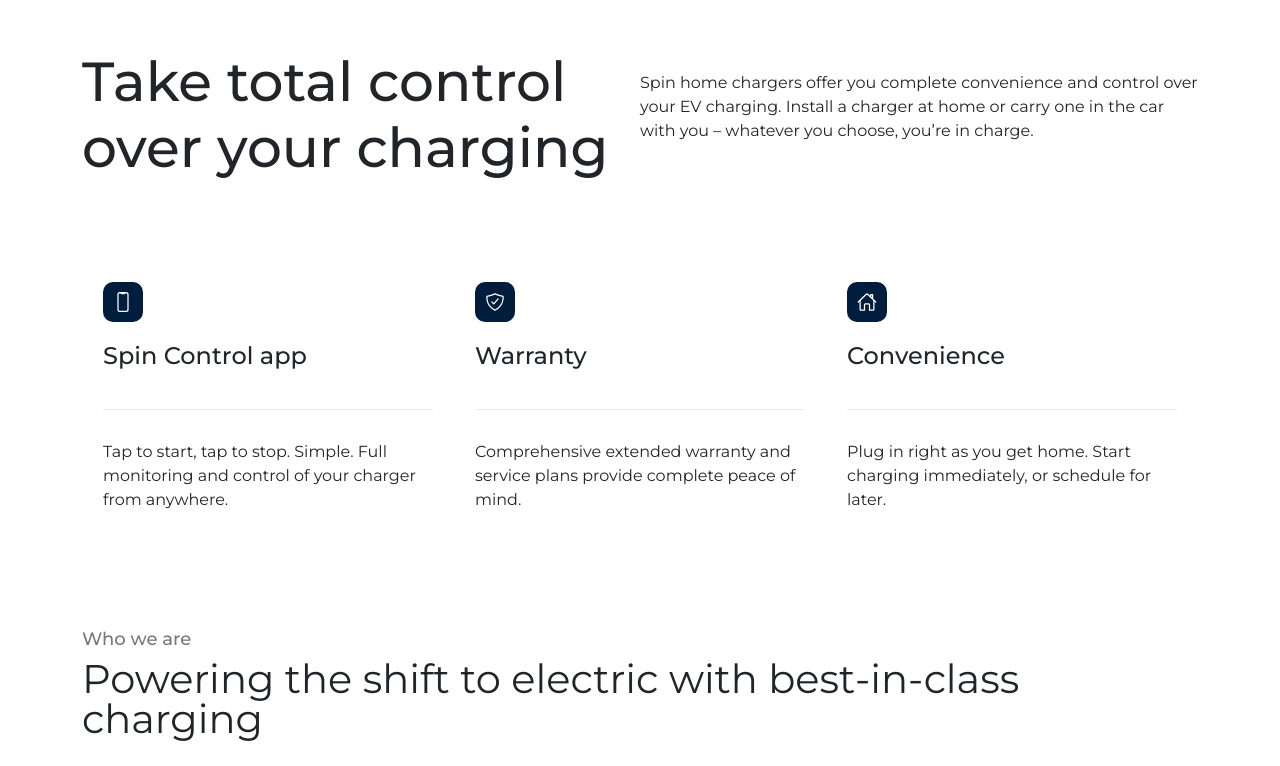
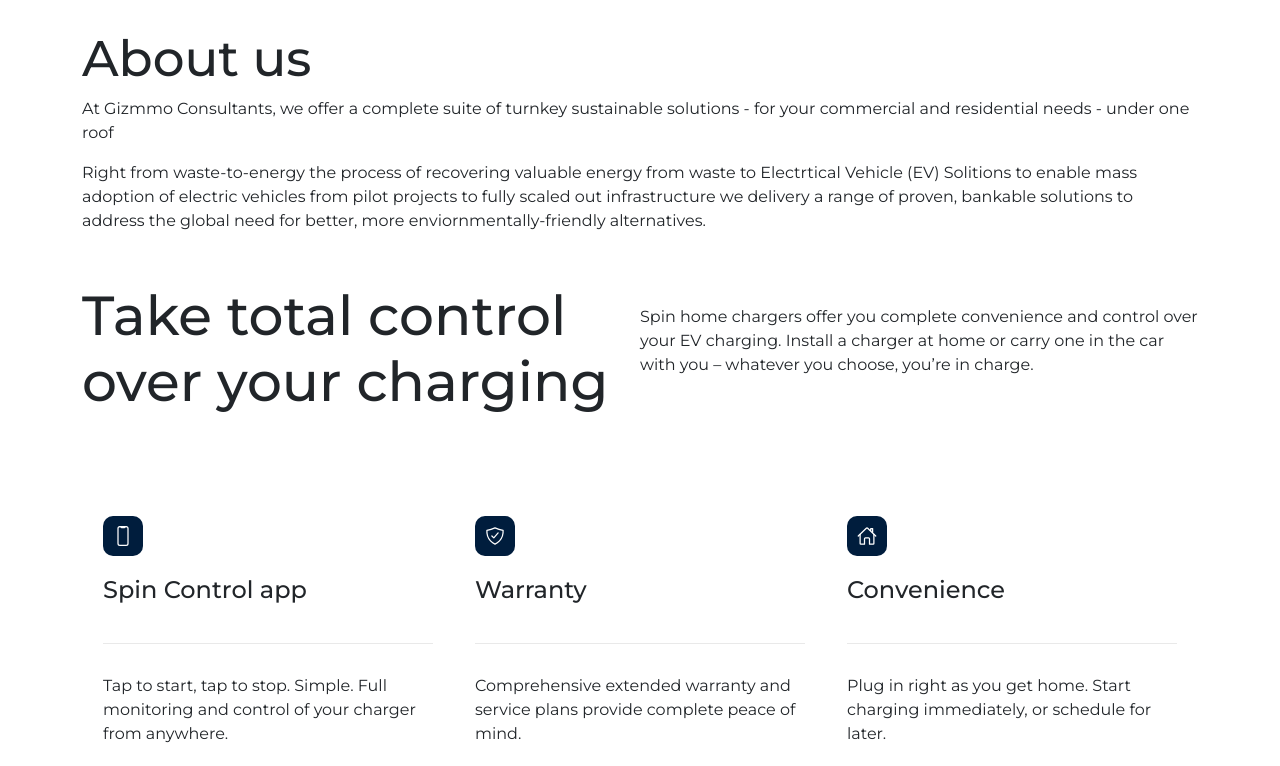
Before and after one commit to sidmrlazy/gizmmoconsultantsweb, a PHP site: page / in a window 1280 px wide. Shown: the part 1062-1828 px from the top of the page. Run offline with PHP 8.4, Linux system fonts and the light colour scheme.

Commit message:
new file:   assets/images/exicom-logo.png modified:   assets/styles.css modified:   components/homepage-section-1.php new file:   components/homepage-section-2.php modified:   includes/navbar.php modified:   index.php

```diff
--- a/assets/styles.css
+++ b/assets/styles.css
@@ -24,6 +24,12 @@
   font-size: 16px !important;
   font-weight: 500 !important;
 }
+.right-navbar-brand {
+  max-width: 10% !important;
+}
+.right-navbar-brand img {
+  width: 100%;
+}
 
 /* ========== HOMEPAGE BANNER ==========  */
 .banner-container {
@@ -36,7 +42,19 @@
   width: 100%;
   height: auto;
 }
-.homepage-section-1-grid {
+
+/* ========== HOMEPAGE BANNER SECTION 1 ==========  */
+.hompage-section-1 {
+  margin-top: 30px;
+  margin-bottom: 30px;
+}
+.hompage-section-1 h1 {
+  font-weight: 500;
+  font-size: 50px;
+}
+
+/* ========== HOMEPAGE BANNER SECTION 2 ==========  */
+.homepage-section-2-grid {
   display: flex;
   flex-wrap: wrap;
   margin-top: 50px;
@@ -44,12 +62,12 @@
   justify-content: center;
   align-items: center;
 }
-.homepage-section-1-grid h2 {
+.homepage-section-2-grid h2 {
   font-weight: 500;
   font-size: 55px;
   margin: 0 !important;
 }
-.homepage-section-1-bottom-grid {
+.homepage-section-2-bottom-grid {
   display: flex;
   flex-wrap: wrap;
   margin-top: 80px;
--- a/components/homepage-section-1.php
+++ b/components/homepage-section-1.php
@@ -1,44 +1,10 @@
-<div class="container">
-    <div class="homepage-section-1-grid">
-        <div class="col-md-6">
-            <h2>Take total control over your charging</h2>
-        </div>
+<div class="container hompage-section-1">
+    <h1>About us</h1>
+    <p>At Gizmmo Consultants, we offer a complete suite of turnkey sustainable solutions - for your commercial and
+        residential needs - under one roof</p>
 
-        <div class="col-md-6">
-            <p>Spin home chargers offer you complete convenience and control over your EV charging. Install a charger at
-                home or
-                carry one in the car with you – whatever you choose, you’re in charge.</p>
-        </div>
-    </div>
+    <p>Right from waste-to-energy the process of recovering valuable energy from waste to Electrtical Vehicle (EV)
+        Solitions to enable mass adoption of electric vehicles from pilot projects to fully scaled out infrastructure we
+        delivery a range of proven, bankable solutions to address the global need for better, more
+        enviornmentally-friendly alternatives.</p>
 </div>
-
-<div class="container">
-    <div class="homepage-section-1-bottom-grid">
-        <div class="col-md-4 homepage-grid-card">
-            <div class="homepage-grid-icon-container">
-                <ion-icon name="phone-portrait-outline"></ion-icon>
-            </div>
-            <h3>Spin Control app</h3>
-            <div class="hr-line"></div>
-            <p>Tap to start, tap to stop. Simple. Full monitoring and control of your charger from anywhere.</p>
-        </div>
-
-        <div class="col-md-4 homepage-grid-card">
-            <div class="homepage-grid-icon-container">
-                <ion-icon name="shield-checkmark-outline"></ion-icon>
-            </div>
-            <h3>Warranty</h3>
-            <div class="hr-line"></div>
-            <p>Comprehensive extended warranty and service plans provide complete peace of mind.</p>
-        </div>
-
-        <div class="col-md-4 homepage-grid-card">
-            <div class="homepage-grid-icon-container">
-                <ion-icon name="home-outline"></ion-icon>
-            </div>
-            <h3>Convenience</h3>
-            <div class="hr-line"></div>
-            <p>Plug in right as you get home. Start charging immediately, or schedule for later.</p>
-        </div>
-    </div>
-</div>
--- /dev/null
+++ b/components/homepage-section-2.php
@@ -0,0 +1,44 @@
+<div class="container">
+    <div class="homepage-section-2-grid">
+        <div class="col-md-6">
+            <h2>Take total control over your charging</h2>
+        </div>
+
+        <div class="col-md-6">
+            <p>Spin home chargers offer you complete convenience and control over your EV charging. Install a charger at
+                home or
+                carry one in the car with you – whatever you choose, you’re in charge.</p>
+        </div>
+    </div>
+</div>
+
+<div class="container">
+    <div class="homepage-section-2-bottom-grid">
+        <div class="col-md-4 homepage-grid-card">
+            <div class="homepage-grid-icon-container">
+                <ion-icon name="phone-portrait-outline"></ion-icon>
+            </div>
+            <h3>Spin Control app</h3>
+            <div class="hr-line"></div>
+            <p>Tap to start, tap to stop. Simple. Full monitoring and control of your charger from anywhere.</p>
+        </div>
+
+        <div class="col-md-4 homepage-grid-card">
+            <div class="homepage-grid-icon-container">
+                <ion-icon name="shield-checkmark-outline"></ion-icon>
+            </div>
+            <h3>Warranty</h3>
+            <div class="hr-line"></div>
+            <p>Comprehensive extended warranty and service plans provide complete peace of mind.</p>
+        </div>
+
+        <div class="col-md-4 homepage-grid-card">
+            <div class="homepage-grid-icon-container">
+                <ion-icon name="home-outline"></ion-icon>
+            </div>
+            <h3>Convenience</h3>
+            <div class="hr-line"></div>
+            <p>Plug in right as you get home. Start charging immediately, or schedule for later.</p>
+        </div>
+    </div>
+</div>
--- a/includes/navbar.php
+++ b/includes/navbar.php
@@ -36,6 +36,9 @@
                     </ul>
                 </li> -->
             </ul>
+            <div class="right-navbar-brand">
+                <img src="assets/images/exicom-logo.png" alt="">
+            </div>
             <!-- <form class="d-flex" role="search">
                 <input class="form-control me-2" type="search" placeholder="Search" aria-label="Search">
                 <button class="btn btn-outline-success" type="submit">Search</button>
--- a/index.php
+++ b/index.php
@@ -2,5 +2,6 @@
 <?php include('includes/navbar.php') ?>
 <?php include('components/homepage-banner.php') ?>
 <?php include('components/homepage-section-1.php') ?>
+<?php include('components/homepage-section-2.php') ?>
 <?php include('who-we-are.php') ?>
 <?php include('includes/footer.php') ?>
```
Also changed, not shown: assets/images/exicom-logo.png (added).
